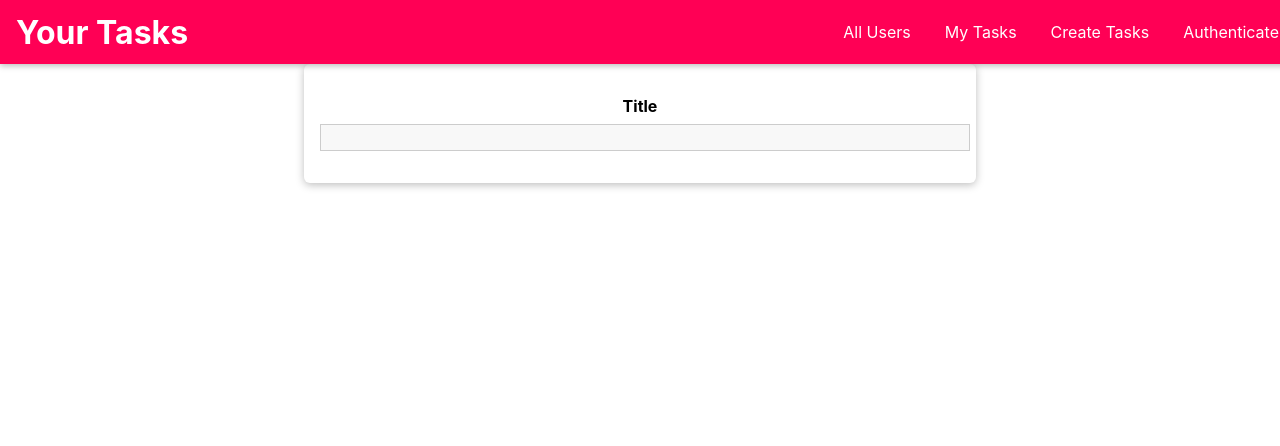
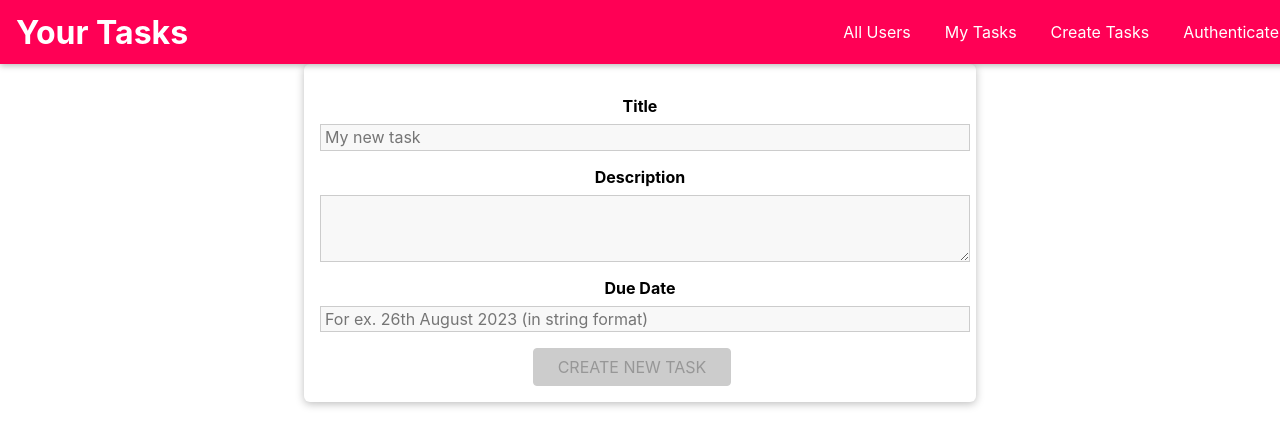
Before and after one commit to eshwagadkar/task-management-system, a React (Create React App) app: page /users/new in a window 1280 px wide. Shown: the top 446 px of the page. Built offline with nearby package versions, Linux system fonts and the light colour scheme.

Commit message:
input and form validation

```diff
--- a/src/pages/Tasks/NewTask.js
+++ b/src/pages/Tasks/NewTask.js
@@ -1,18 +1,113 @@
+
+import { useCallback, useReducer } from 'react';
 
 import Input from '../../shared/components/FormElements/Input';
-import { VALIDATOR_REQUIRE } from '../../shared/utility/validator';
+import Button from '../../shared/components/FormElements/Button';
+
+import { VALIDATOR_MINLENGTH, VALIDATOR_REQUIRE } from '../../shared/utility/validator';
+
 import './NewTask.styles.scss';
 
+const formReducer = (state, action) => {
+    switch(action.type) {
+        case 'INPUT_CHANGE':
+            let formIsValid = true;
+            for(const inputId in state.inputs ){
+                if(inputId === action.inputId){
+                    formIsValid = formIsValid && action.isValid;
+                } else {
+                    formIsValid = formIsValid && state.inputs[inputId].isValid;
+                }
+            }
+            return {
+                ...state,
+                inputs: {
+                    ...state.inputs,
+                    [action.inputId] : { value: action.value, isValid: action.isValid }
+                },
+                isValid: formIsValid
+             };
+
+        default:
+            return state;
+    }
+};
+
 const NewTask = () => {
+
+    const [ formState, dispatch ] = useReducer(formReducer,  {
+        inputs : {
+            title: {
+                value: '',
+                isValid: false
+            },
+            description: {
+                value: '',
+                isValid: false
+            }
+        },
+        isValid: false
+    });
+
+    // Title Input Handlers
+    const inputHandler = useCallback((id, value, isValid) => {
+        dispatch({
+             type: 'INPUT_CHANGE',
+             value: value,
+             isValid: isValid,
+             inputId: id
+           });
+    }, []);
+
+    // Form (TASK) Submit Handler
+    const taskSubmitHandler = event => {
+        event.preventDefault();
+
+    }
+
     return <>
-        <form className={'task-form'}>
+        <form className={'task-form'} onSubmit={taskSubmitHandler} >
+
+            {/* Task Title Input */}
             <Input
+                id="title"
                 type="text"
                 element="input"
                 label="Title"
+                placeholder="My new task"
                 validators={[VALIDATOR_REQUIRE()]}
                 errorText="Please enter a valid title"
-            />
+                onInput={inputHandler}
+          />
+
+         {/* Task Description Input  */}
+          <Input
+                id="description"
+                element="textarea"
+                label="Description"
+                validators={[VALIDATOR_MINLENGTH(5)]}
+                errorText="Please enter a valid description (at least 5 characters)."
+                onInput={inputHandler}
+                />
+
+          {/* Due Date Input  */}
+          <Input
+                id="dueDate"
+                type="text"
+                element="input"
+                label="Due Date"
+                placeholder="For ex. 26th August 2023 (in string format)"
+                validators={[VALIDATOR_MINLENGTH(5)]}
+                errorText="Please enter a Due date as a string For. ex. 26th Aug 2023 )."
+                onInput={inputHandler}
+          />
+
+
+          <Button
+            type="submit"
+            disabled={!formState.isValid}
+          >CREATE NEW TASK</Button>
+
         </form>
     </>
 }
--- a/src/shared/components/FormElements/Input.js
+++ b/src/shared/components/FormElements/Input.js
@@ -1,4 +1,4 @@
-import { useReducer } from 'react';
+import { useReducer, useEffect } from 'react';
 
 import { validate } from '../../utility/validator';
 import './Input.styles.scss';
@@ -26,6 +26,13 @@ const inputReducer = (state, action) => {
 const Input = props => {
 
     const [inputState, dispatch] = useReducer(inputReducer, { value: '', isValid: false, isTouched: false } );
+
+    const { id, onInput } = props;
+    const { value, isValid } = inputState;
+
+    useEffect(() => {
+        onInput(id, value, isValid)
+    }, [id, onInput, value, isValid ]);
 
     const changeHandler = event => {
         dispatch({ type: 'CHANGE', payload: event.target.value, validators: props.validators });
@@ -60,6 +67,7 @@ const Input = props => {
      <div className={`form-control ${!inputState.isValid && inputState.isTouched && 'form-control--invalid'}`}>
         <label htmlFor={props.id}>{props.label}</label>
         { element }
+
         {!inputState.isValid && inputState.isTouched && <p>{props.errorText}</p>}
      </div>
     </>
```
